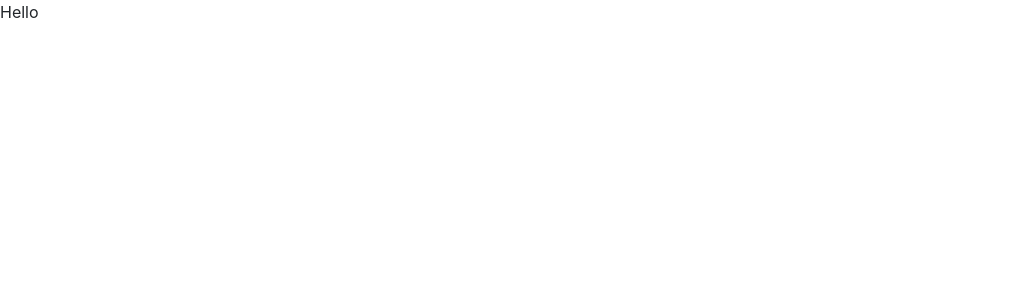
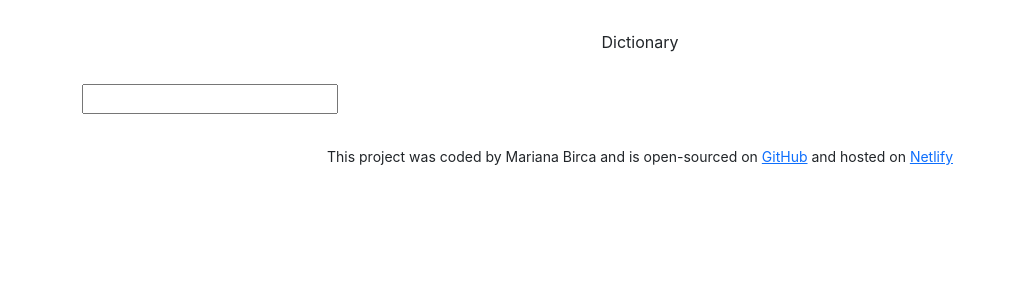
Before and after one commit to MarianaBirca/dictionary-project, a React (Create React App) app: page / in a window 1280 px wide. Shown: the top 300 px of the page, without its empty margins (0-1014 px from the left). Built offline with nearby package versions, Linux system fonts and the light colour scheme.

Commit message:
Added a search engine

```diff
--- a/src/App.css
+++ b/src/App.css
@@ -0,0 +1,9 @@
+.App-footer {
+  text-align: center;
+  margin: 30px 0;
+}
+
+.App-header {
+  text-align: center;
+  margin: 30px 0;
+}
--- a/src/App.js
+++ b/src/App.js
@@ -1,10 +1,36 @@
 import "./App.css";
+import Dictionary from "./Dictionary";
 
 function App() {
   return (
     <div className="App">
-      <header className="App-header"></header>
-      Hello
+      <div className="container">
+        <header className="App-header">Dictionary</header>
+        <main>
+          <Dictionary />
+        </main>
+        <footer className="App-footer">
+          <small>
+            {" "}
+            This project was coded by Mariana Birca and is open-sourced on{" "}
+            <a
+              href="https://github.com/MarianaBirca/dictionary-project"
+              target="_blank"
+              rel="noopener noreferrer"
+            >
+              GitHub
+            </a>{" "}
+            and hosted on{" "}
+            <a
+              href="https://dictionary-app-react-mb.netlify.app/"
+              target="_blank"
+              rel="noopener noreferrer"
+            >
+              Netlify
+            </a>
+          </small>
+        </footer>
+      </div>
     </div>
   );
 }
--- /dev/null
+++ b/src/Dictionary.js
@@ -0,0 +1,23 @@
+import React, { useState } from "react";
+import "./Dictionary.css";
+
+export default function Dictionary() {
+  let [keyword, setKeyword] = useState("");
+
+  function search(event) {
+    event.preventDefault();
+    alert(`Searching for ${keyword} definition`);
+  }
+
+  function handleKeywordChange(event) {
+    setKeyword(event.target.value);
+  }
+
+  return (
+    <div className="Dictionary">
+      <form onSubmit={search}>
+        <input type="search" onChange={handleKeywordChange} />
+      </form>
+    </div>
+  );
+}
```
Also changed, not shown: src/Dictionary.css (added).
